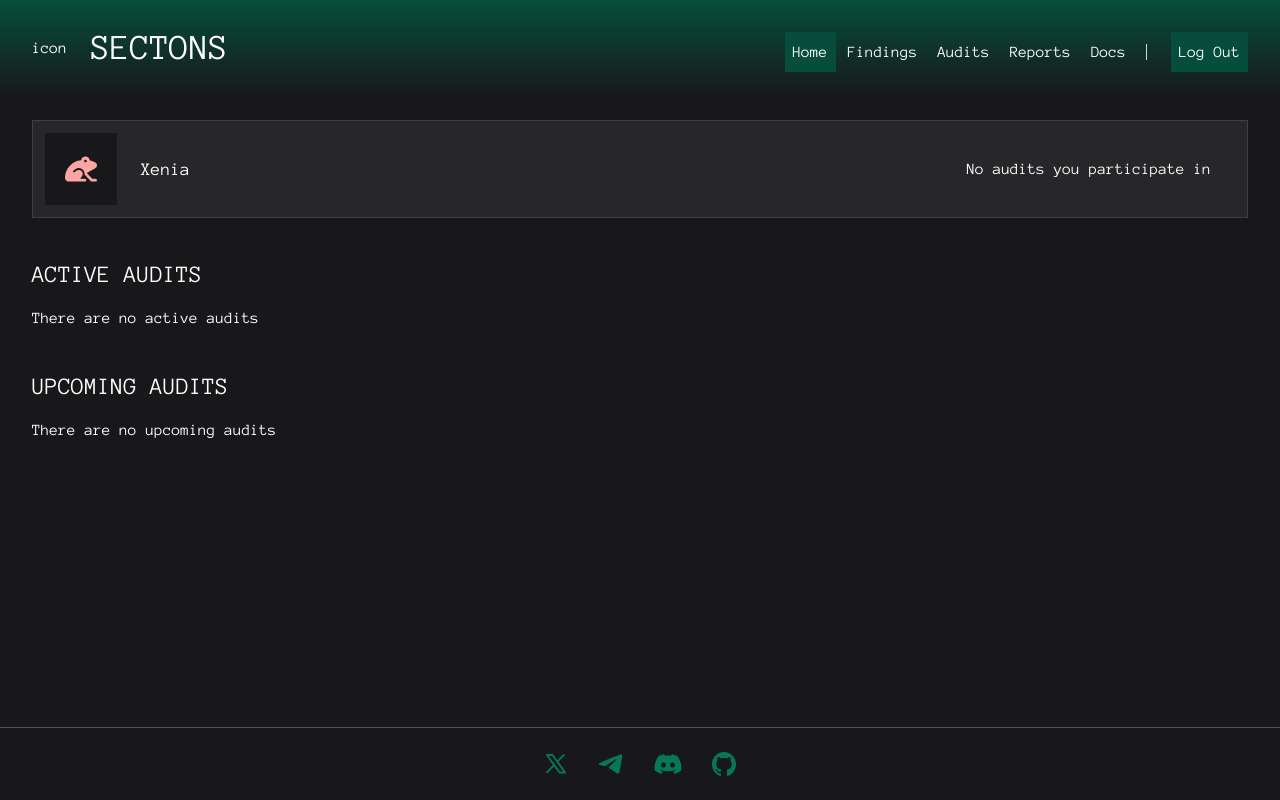
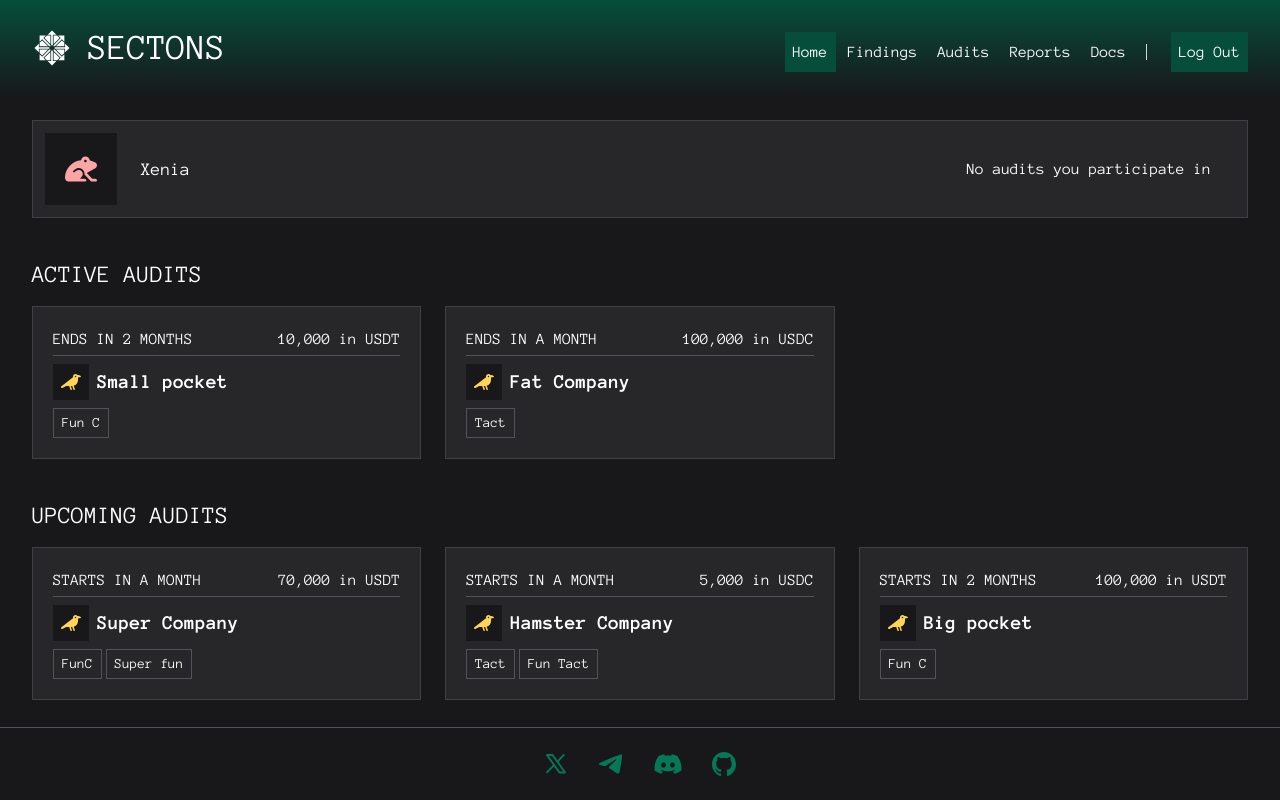
Before and after one commit to s3ctons/website, a Next.js app: page /auditor in a window 1280 px wide. Built offline with nearby package versions, Linux system fonts and the light colour scheme.

Commit message:
Auditor page audit cards blocks

```diff
--- a/package.json
+++ b/package.json
@@ -9,6 +9,7 @@
     "lint": "next lint"
   },
   "dependencies": {
+    "moment": "^2.30.1",
     "next": "14.2.13",
     "react": "^18",
     "react-dom": "^18",
--- a/src/app/auditor/page.tsx
+++ b/src/app/auditor/page.tsx
@@ -1,26 +1,38 @@
-import { FaFrog } from "react-icons/fa"
+import audits from "@/mocks/audits.json"
+import { AuditCardsBlock } from "@/components/AuditCardsBlock"
+import { ProfileBlock } from "@/components/ProfileBlock"
 
 export default function AuditorPage() {
+  const activeAudits = audits.filter(
+    (audit) =>
+      Date.parse(audit.end_date) > Date.now() &&
+      Date.parse(audit.start_date) <= Date.now(),
+  )
+
+  const upcomingAudits = audits.filter(
+    (audit) => Date.parse(audit.start_date) >= Date.now(),
+  )
+
   return (
     <section className="flex flex-col gap-6">
-      <div className="flex flex-col justify-between gap-4 border border-secondary-700 bg-secondary-800 p-3 sm:flex-row sm:items-center sm:gap-2">
-        <div className="flex items-center gap-6 sm:justify-between">
-          <div className="bg-secondary-900 p-5">
-            <FaFrog className="size-8 text-red-300" />
-          </div>
-          <div className="text-lg">Xenia</div>
-        </div>
-        <div className="sm:pr-6">No audits you participate in</div>
+      <ProfileBlock name="Xenia" />
+
+      <div>
+        <AuditCardsBlock
+          type="active"
+          title="ACTIVE AUDITS"
+          noAuditsText="There are no active audits"
+          audits={activeAudits}
+        />
       </div>
 
       <div>
-        <div className="py-4 text-2xl">ACTIVE AUDITS</div>
-        <div>There are no active audits</div>
-      </div>
-
-      <div>
-        <div className="py-4 text-2xl">UPCOMING AUDITS</div>
-        <div>There are no upcoming audits</div>
+        <AuditCardsBlock
+          type="upcoming"
+          title="UPCOMING AUDITS"
+          noAuditsText="There are no upcoming audits"
+          audits={upcomingAudits}
+        />
       </div>
     </section>
   )
--- /dev/null
+++ b/src/components/AuditCard.tsx
@@ -0,0 +1,56 @@
+import moment from "moment"
+import { FaCrow } from "react-icons/fa"
+import { Badge } from "@/components/Badge"
+import { IAudit, AuditType } from "@/types"
+
+const getAuditTimeCount = (
+  startDate: string,
+  endDate: string,
+  type: AuditType,
+) => {
+  switch (type) {
+    case "active":
+      return `ENDS ${moment(endDate).fromNow().toUpperCase()}`
+    case "upcoming":
+      return `STARTS ${moment(startDate).fromNow().toUpperCase()}`
+    case "completed":
+      return "ENDED"
+  }
+}
+
+const getPoolString = (amount: number, currency: string): string => {
+  return `${amount.toLocaleString()} in ${currency}`
+}
+
+export const AuditCard = ({
+  audit,
+  type,
+}: {
+  audit: IAudit
+  type: AuditType
+}) => {
+  return (
+    <div
+      key={audit.id}
+      className="flex cursor-pointer flex-col gap-2 border border-secondary-700 bg-secondary-800 p-5 hover:bg-secondary-700"
+    >
+      <div className="flex justify-between border-b border-b-secondary-600 pb-1">
+        <div>{getAuditTimeCount(audit.start_date, audit.end_date, type)}</div>
+        <div>{getPoolString(audit.amount, audit.currency)}</div>
+      </div>
+      <div className="flex flex-col gap-2">
+        <div className="flex items-center gap-2">
+          <div className="bg-secondary-900 p-2">
+            <FaCrow className="size-5 text-yellow" />
+          </div>
+          <div className="text-xl font-semibold">{audit.title}</div>
+        </div>
+        <div className="flex flex-wrap gap-1">
+          {audit.tags.map((tag) => (
+            <Badge text={tag} key={`${audit.id}${tag}`} />
+          ))}
+        </div>
+      </div>
+    </div>
+  )
+}
--- /dev/null
+++ b/src/components/AuditCardsBlock.tsx
@@ -0,0 +1,29 @@
+import { AuditCard } from "@/components/AuditCard"
+import { AuditType, IAudit } from "@/types"
+
+export const AuditCardsBlock = ({
+  type,
+  title,
+  noAuditsText,
+  audits,
+}: {
+  type: AuditType
+  title: string
+  noAuditsText: string
+  audits: IAudit[]
+}) => {
+  return (
+    <>
+      <div className="py-4 text-2xl">{title}</div>
+      {audits.length === 0 && <div>{noAuditsText}</div>}
+
+      {audits.length > 0 && (
+        <div className="grid grid-cols-1 gap-6 md:grid-cols-2 lg:grid-cols-3">
+          {audits.map((audit) => (
+            <AuditCard audit={audit} type={type} key={audit.id} />
+          ))}
+        </div>
+      )}
+    </>
+  )
+}
--- a/src/components/AuditorHeader.tsx
+++ b/src/components/AuditorHeader.tsx
@@ -9,6 +9,7 @@ import {
   FaClipboardList,
   FaFont,
   FaClipboardCheck,
+  FaCentos,
 } from "react-icons/fa"
 import { Bars } from "@/components/svg/Bars"
 import { Cross } from "@/components/svg/Cross"
@@ -40,8 +41,8 @@ export const AuditorHeader = () => {
           className="flex items-center justify-between gap-x-1"
         >
           <Link href="/auditor">
-            <div className="flex select-none items-center gap-6">
-              <div>icon</div>
+            <div className="flex select-none items-center gap-4">
+              <FaCentos size={40} />
               <div className="text-4xl">SECTONS</div>
             </div>
           </Link>
--- /dev/null
+++ b/src/components/Badge.tsx
@@ -0,0 +1,7 @@
+export const Badge = ({ text }: { text: string }) => {
+  return (
+    <span className="inline-flex items-center justify-center border border-secondary-600 bg-secondary-800 px-2 py-1">
+      <p className="whitespace-nowrap text-sm">{text}</p>
+    </span>
+  )
+}
--- a/src/components/Header.tsx
+++ b/src/components/Header.tsx
@@ -1,12 +1,13 @@
 import Link from "next/link"
+import { FaCentos } from "react-icons/fa"
 
 export const Header = () => {
   return (
     <header className="bg-primary-900">
       <div className="container mx-auto flex items-center justify-between p-6">
         <Link href="/">
-          <div className="flex select-none items-center gap-6">
-            <div>icon</div>
+          <div className="flex select-none items-center gap-4">
+            <FaCentos size={40} />
             <div className="text-4xl">SECTONS</div>
           </div>
         </Link>
--- /dev/null
+++ b/src/components/ProfileBlock.tsx
@@ -0,0 +1,15 @@
+import { FaFrog } from "react-icons/fa"
+
+export const ProfileBlock = ({ name }: { name: string }) => {
+  return (
+    <div className="flex flex-col justify-between gap-4 border border-secondary-700 bg-secondary-800 p-3 sm:flex-row sm:items-center sm:gap-2">
+      <div className="flex items-center gap-6 sm:justify-between">
+        <div className="bg-secondary-900 p-5">
+          <FaFrog className="size-8 text-red-300" />
+        </div>
+        <div className="text-lg">{name}</div>
+      </div>
+      <div className="sm:pr-6">No audits you participate in</div>
+    </div>
+  )
+}
--- /dev/null
+++ b/src/mocks/audits.json
@@ -0,0 +1,56 @@
+[
+  {
+    "id": 1,
+    "title": "Super Company",
+    "start_date": "2024-11-05T00:00:00.000Z",
+    "end_date": "2024-12-05T00:00:00.000Z",
+    "amount": 70000,
+    "currency": "USDT",
+    "tags": ["FunC", "Super fun"]
+  },
+  {
+    "id": 2,
+    "title": "Hamster Company",
+    "start_date": "2024-11-07T00:00:00.000Z",
+    "end_date": "2024-11-20T00:00:00.000Z",
+    "amount": 5000,
+    "currency": "USDC",
+    "tags": ["Tact", "Fun Tact"]
+  },
+  {
+    "id": 3,
+    "title": "Big pocket",
+    "start_date": "2024-12-05T00:00:00.000Z",
+    "end_date": "2025-01-01T00:00:00.000Z",
+    "amount": 100000,
+    "currency": "USDT",
+    "tags": ["Fun C"]
+  },
+  {
+    "id": 4,
+    "title": "Small pocket",
+    "start_date": "2024-09-05T00:00:00.000Z",
+    "end_date": "2024-11-30T14:00:00.000Z",
+    "amount": 10000,
+    "currency": "USDT",
+    "tags": ["Fun C"]
+  },
+  {
+    "id": 5,
+    "title": "Fat Company",
+    "start_date": "2024-08-01T00:00:00.000Z",
+    "end_date": "2024-11-01T00:00:00.000Z",
+    "amount": 100000,
+    "currency": "USDC",
+    "tags": ["Tact"]
+  },
+  {
+    "id": 6,
+    "title": "Black Rabbit",
+    "start_date": "2024-08-10T00:00:00.000Z",
+    "end_date": "2024-09-10T00:00:00.000Z",
+    "amount": 55000,
+    "currency": "USDC",
+    "tags": ["Tact", "Rabbit Tact"]
+  }
+]
--- /dev/null
+++ b/src/types.ts
@@ -0,0 +1,11 @@
+export interface IAudit {
+  id: number
+  title: string
+  start_date: string
+  end_date: string
+  amount: number
+  currency: string
+  tags: string[]
+}
+
+export type AuditType = "active" | "upcoming" | "completed"
```
Also changed, not shown: 1 other file (tests, documents, lock files or other folders).
